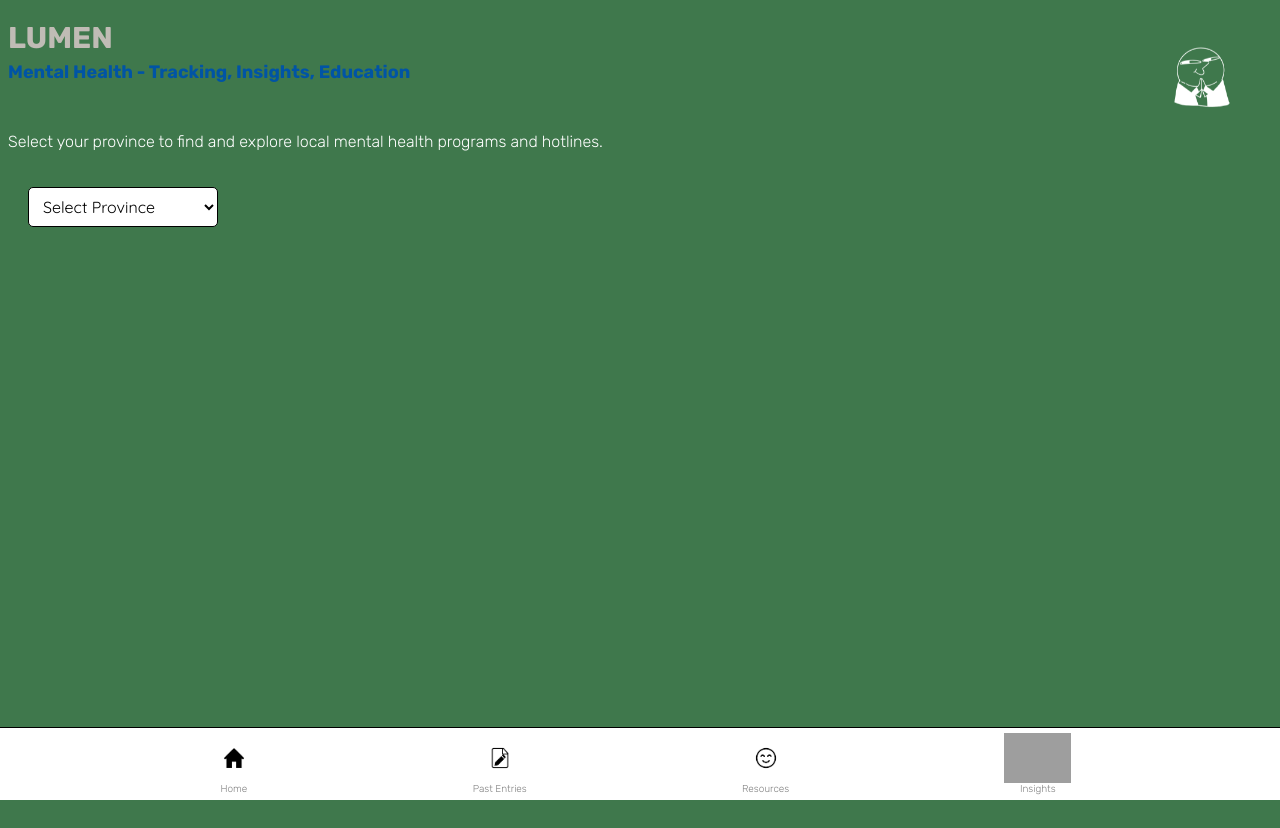
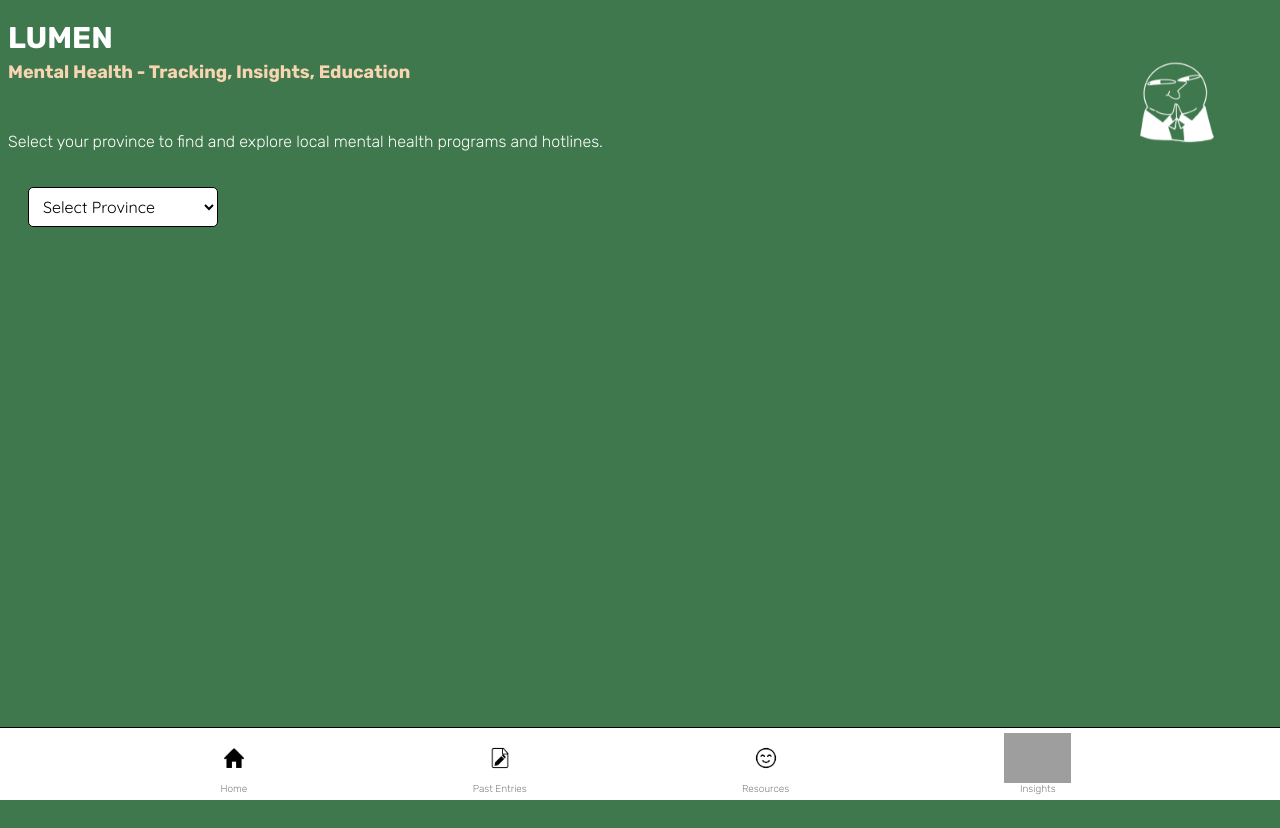
Before and after one commit to jasminew08/journal, a plain HTML site: page journal-app-ui/index.html in a window 1280 px wide. Drawn offline with Linux system fonts and the light colour scheme; grey boxes are pictures that could not be loaded.

Commit message:
Update style.css

```diff
--- a/journal-app-ui/style.css
+++ b/journal-app-ui/style.css
@@ -12,9 +12,9 @@ form {
   position: fixed;
   top: 0.2%;
   right: 0.2%;
-  width: 150px;
+  width: 200px;
   height: auto;
-  max-width: 15vw;
+  max-width: 20vw;
 }
 textarea {
   resize: none;
@@ -91,13 +91,13 @@ textarea {
 }
 
 h1 {
-  color: #c0bcb5;
+  color: white;
   font-family: "Rubik";
   font-size: 30px;
   margin-bottom: 5px;
 }
 h2 {
-  color: #0054a5;
+  color: #f7d5b2;
   font-family: "Rubik";
   font-size: 18px;
   margin-top: 0;
@@ -174,7 +174,7 @@ nav {
 /* Container as a grid */
 #entriesContainer {
   display: grid;
-  grid-template-columns: repeat(auto-fill, minmax(125px, 1fr));
+  grid-template-columns: repeat(auto-fill, minmax(200px, 1fr));
   gap: 20px;
   padding: 20px;
 }
@@ -188,7 +188,7 @@ nav {
   overflow-wrap: break-word;
   overflow: hidden;
   box-sizing: border-box;
-  min-height: 125px;
+  min-height: 150px;
 }
 
 .entry h3 {
```
